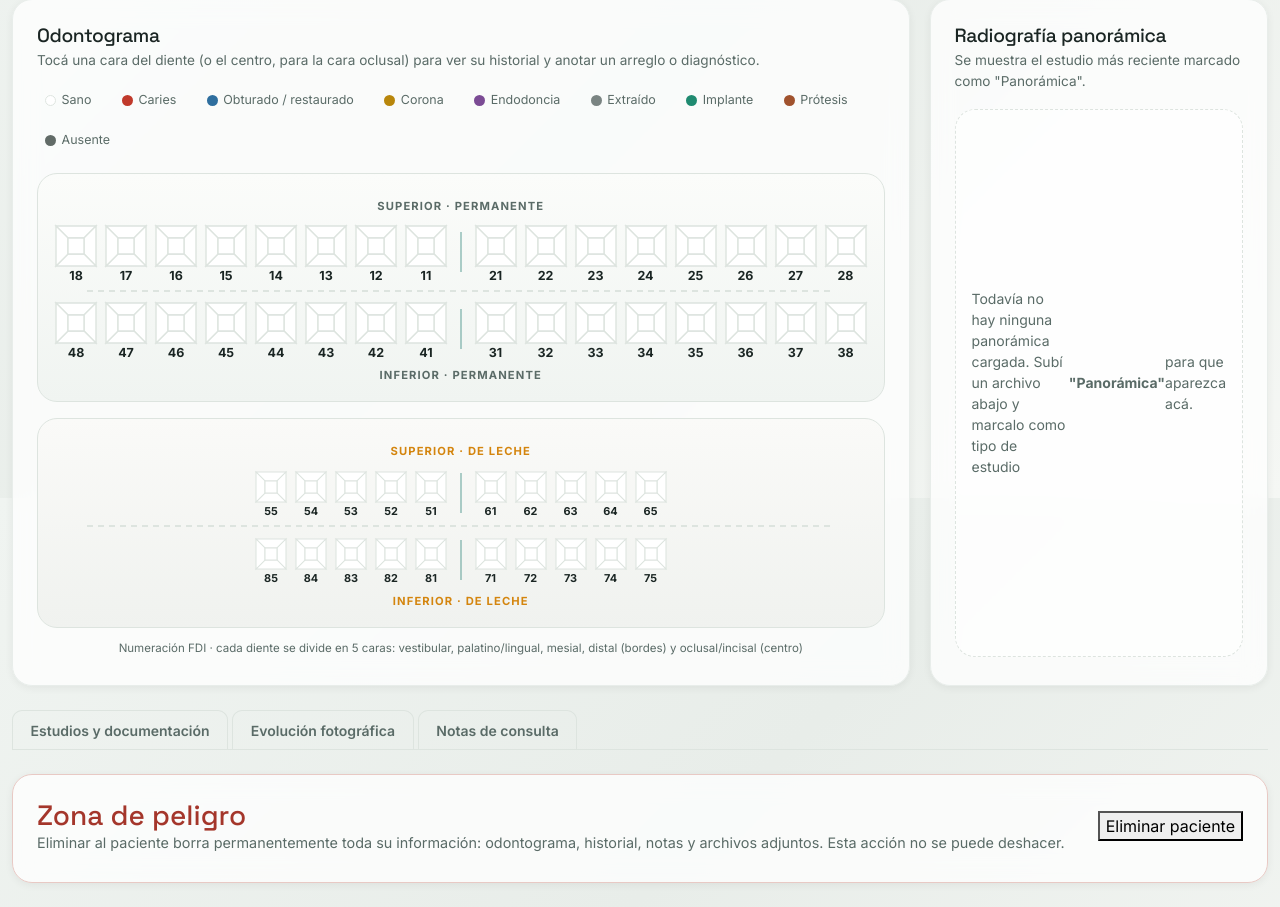
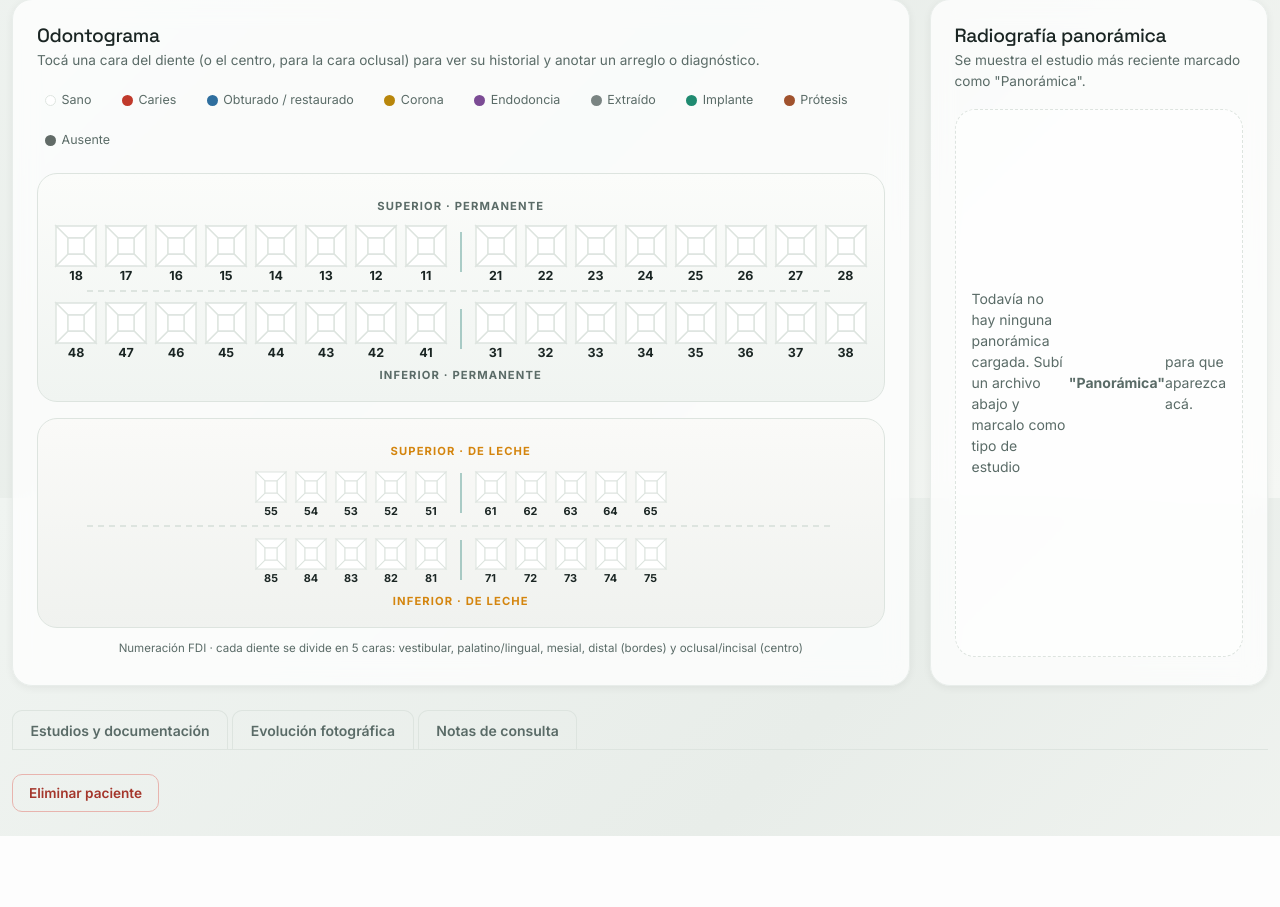
Before and after one commit to fzgabriel26-beep/kibax-app, a Flask app: page /pacientes/1 in a window 1280 px wide. Shown: the part 302-1209 px from the top of the page. After the commit the page ends 1138 px from the top, so only its background shows below. Run offline with Flask 3, Linux system fonts and the light colour scheme; a user stored in the database is signed in; tables that the repository leaves empty hold one stand-in row (values such as "Sample post"); some libraries are stand-ins or nearby versions.

Commit message:
refactor: simplificar botón de eliminar paciente con confirmación directa
- Eliminar sección "Zona de peligro" con panel, título y descripción
- Reemplazar por botón simple "Eliminar paciente" con confirmación JS
- Mensaje de confirmación: texto exacto del aviso de eliminación

```diff
--- a/templates/patients/detail.html
+++ b/templates/patients/detail.html
@@ -341,20 +341,14 @@
   </div>
 </div>
 
-<!-- Zona de peligro: eliminar paciente -->
-<section class="panel mt-4" style="border-color: #e8c9c4;">
-  <div class="d-flex align-items-center justify-content-between flex-wrap gap-3">
-    <div>
-      <h3 style="margin:0; color:#a4362b;">Zona de peligro</h3>
-      <p style="margin:0; color:var(--ink-soft); font-size:.9rem;">Eliminar al paciente borra permanentemente toda su información: odontograma, historial, notas y archivos adjuntos. Esta acción no se puede deshacer.</p>
-    </div>
-    <form method="post" action="{{ url_for('patients.delete_patient', patient_id=paciente.id) }}"
-          onsubmit="return confirm('¿Eliminar a {{ paciente.full_name }} y toda su información (odontograma, historial y adjuntos)? Esta acción no se puede deshacer.');">
-      <input type="hidden" name="csrf_token" value="{{ csrf_token() }}">
-      <button type="submit" class="btn-danger">Eliminar paciente</button>
-    </form>
-  </div>
-</section>
+<!-- Eliminar paciente -->
+<div class="mt-4">
+  <form method="post" action="{{ url_for('patients.delete_patient', patient_id=paciente.id) }}"
+        onsubmit="return confirm('Eliminar al paciente borra permanentemente toda su información: odontograma, historial, notas y archivos adjuntos. Esta acción no se puede deshacer.');">
+    <input type="hidden" name="csrf_token" value="{{ csrf_token() }}">
+    <button type="submit" class="btn-danger-ghost">Eliminar paciente</button>
+  </form>
+</div>
 
 <!-- Modal diente -->
 <div class="modal fade" id="toothModal" tabindex="-1" aria-hidden="true">
```
